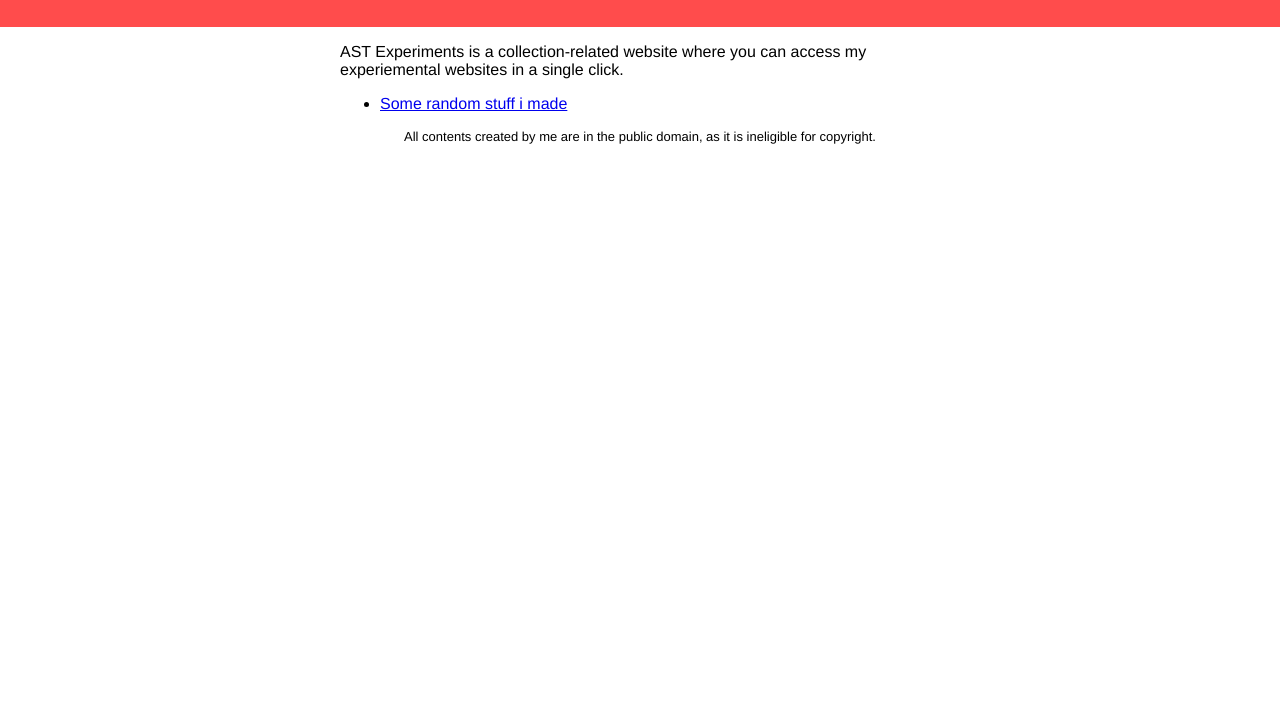
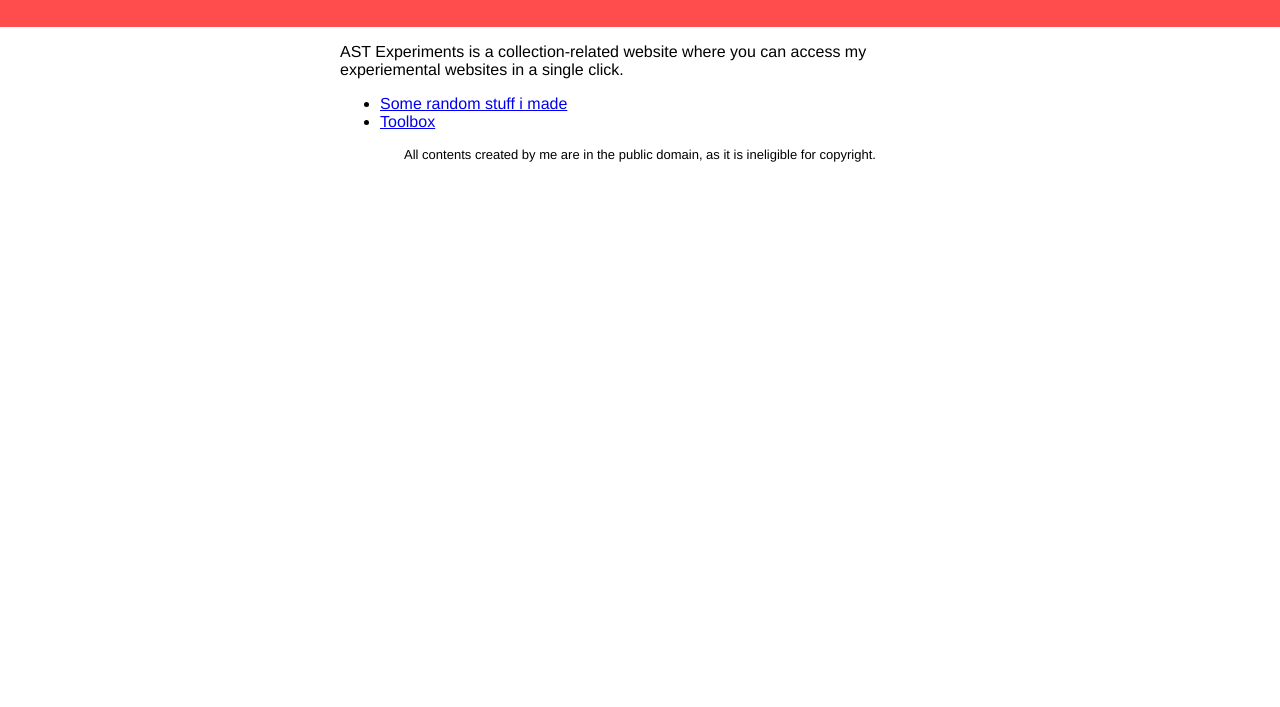
Before and after one commit to AST-Experiments/ast-experiments.github.io, a plain HTML site: page index.html in a window 1280 px wide. Shown: the part 93-800 px from the top of the page. Drawn offline with Linux system fonts and the light colour scheme.

Commit message:
Update index.html

```diff
--- a/index.html
+++ b/index.html
@@ -43,6 +43,7 @@ summary {
 
 <ul>
   <li><a href="https://angelotrabuco2013.github.io/my-stuff">Some random stuff i made</a></li>
+    <li><a href="https://asttoolbox.github.io/index.html">Toolbox</a></li>
 </ul>
 
 
```
